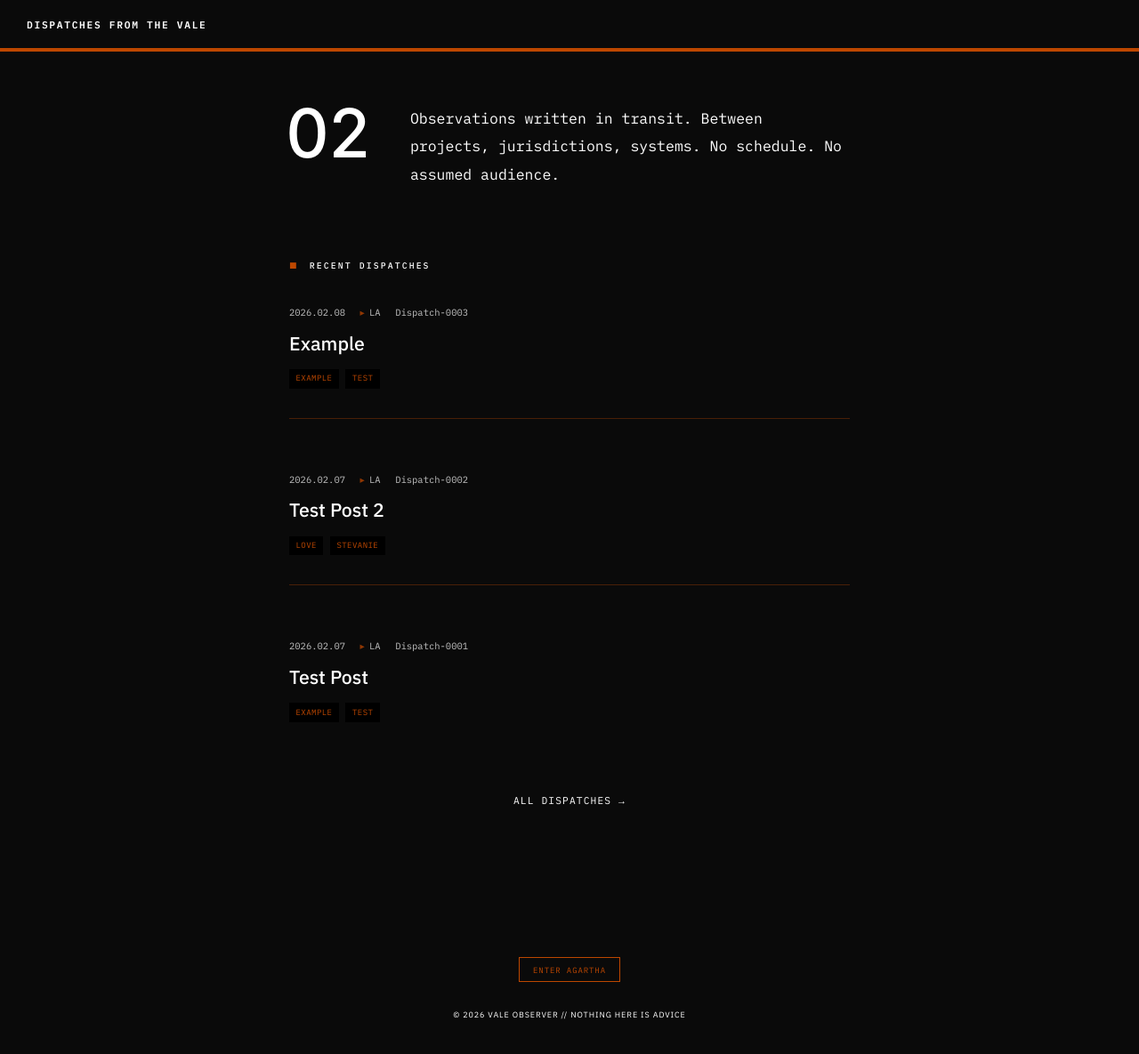
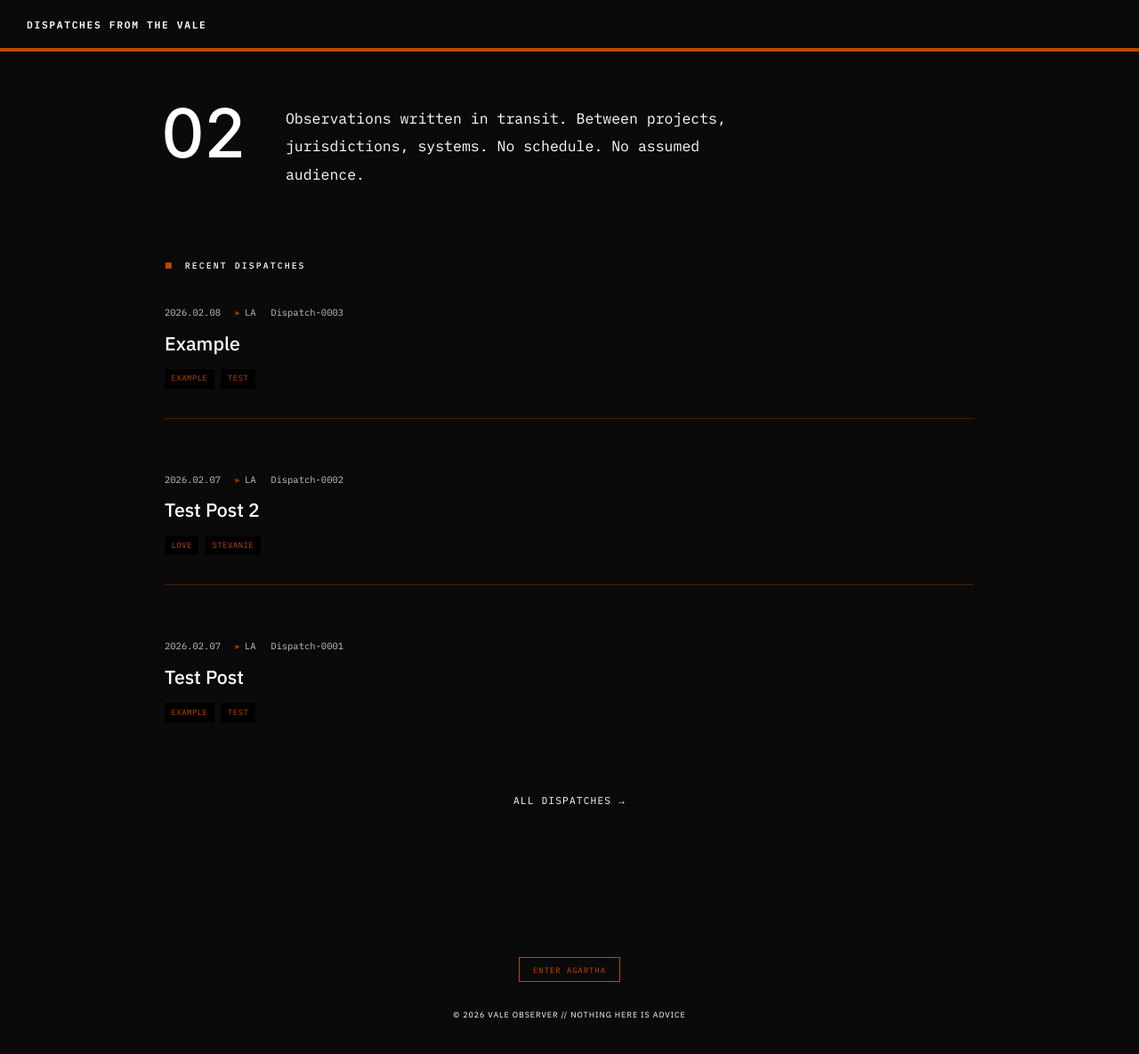
Before and after one commit to valeobserver/dispatches-from-the-vale, a Jekyll site: the page built from index.html, in a window 1280 px wide and 1224 px high. Shown: the top 1185 px of the window at 89% size. Built offline with Jekyll 4.4.1, drawn with Linux system fonts in a browser that asks for light colours.

Commit message:
testing main

```diff
--- a/_layouts/default.html
+++ b/_layouts/default.html
@@ -56,7 +56,7 @@
     .site-title:hover { color: var(--accent); }
 
     main {
-      max-width: 720px;
+      max-width: 1000px;
       margin: 0 auto;
       padding: 4rem 3rem;
     }
```
